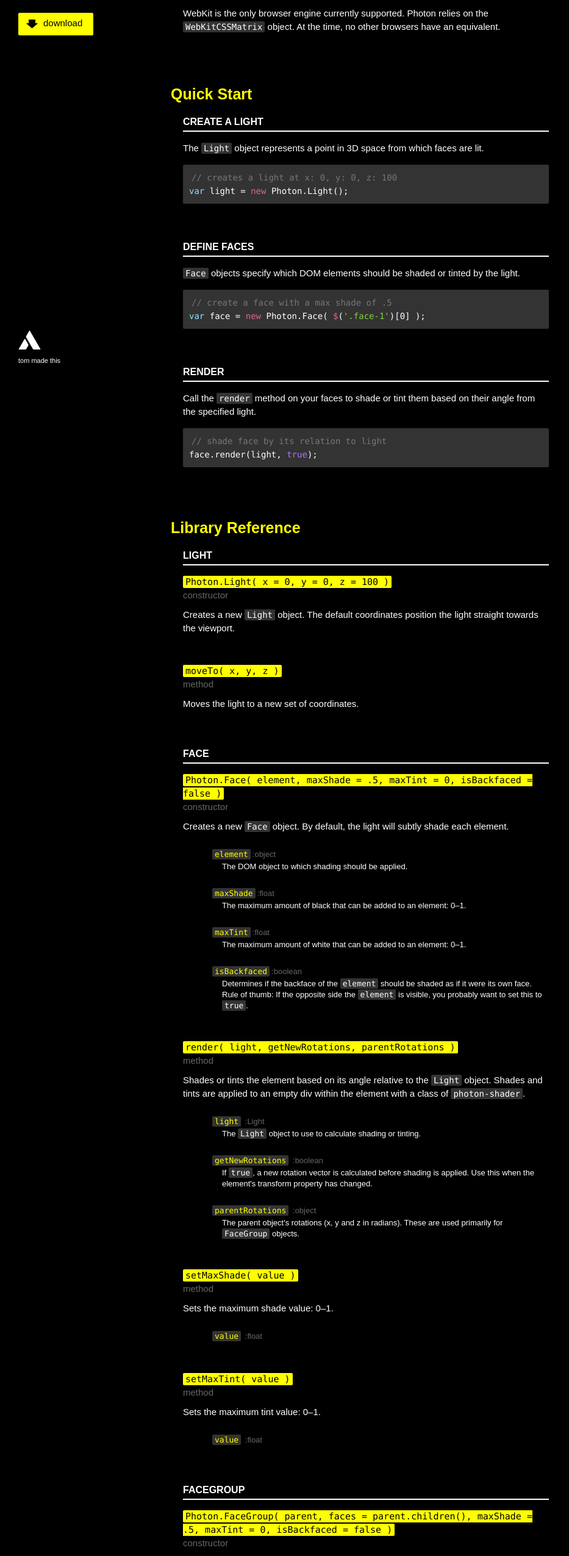
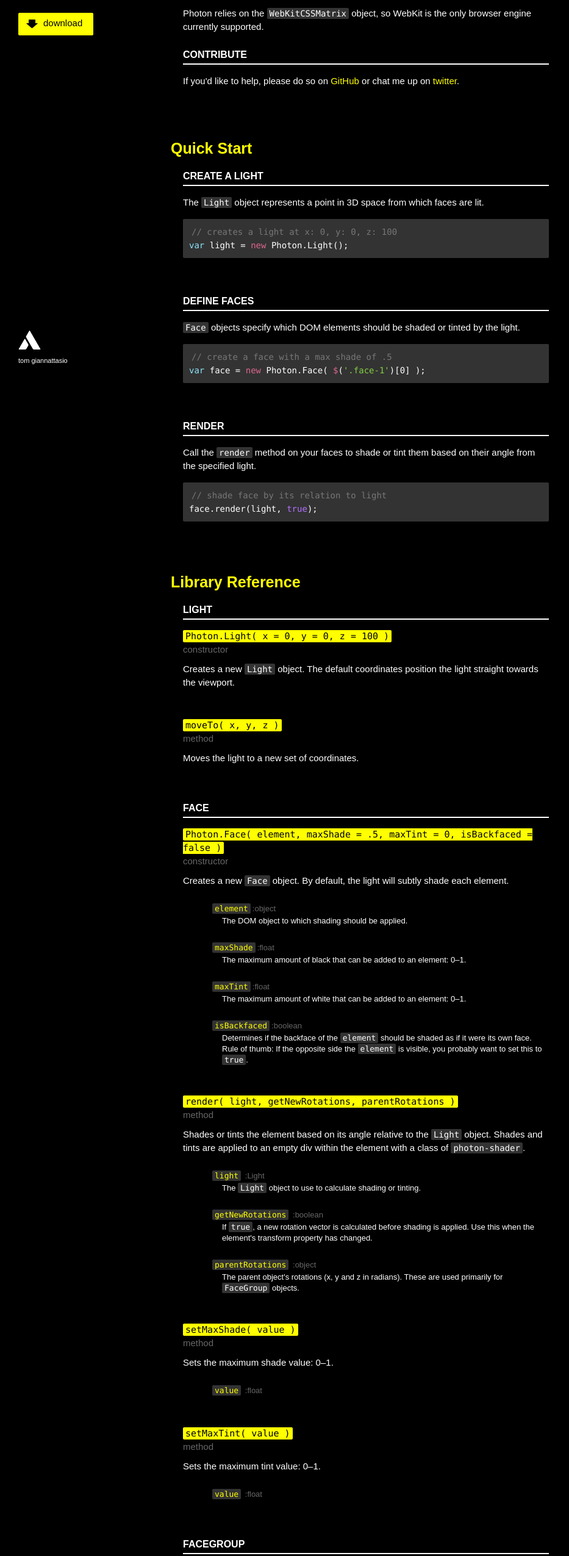
Before and after one commit to thomasxiii/photon, a plain HTML site: page docs.html in a window 1280 px wide. Shown: the part 168-2719 px from the top of the page at 61% size, without its empty margins (0-933 px from the left). Drawn offline with Linux system fonts and the light colour scheme; a script that the page names is missing.

Commit message:
link and footer tweaks

```diff
--- a/css/base.css
+++ b/css/base.css
@@ -616,6 +616,10 @@ h2:after {
 	padding-bottom: 60px;
 }
 
+.docs-wrapper a {
+	color: #ff0;
+}
+
 .docs-wrapper > section {
 	margin-bottom: 88px;
 }
--- a/docs.html
+++ b/docs.html
@@ -7,8 +7,6 @@
 	<script type="text/javascript">try{Typekit.load();}catch(e){}</script>
 	<link rel="stylesheet" href="css/reset.css">
 	<link rel="stylesheet" href="css/base.css">
-	<script src="js/jquery-1.7.1.min.js"></script>
-	<script src="js/base.js"></script>
 	<script type="text/javascript">
 	  var _gaq = _gaq || [];
 	  _gaq.push(['_setAccount', 'UA-12900000-8']);
@@ -35,7 +33,7 @@
 </nav>
 
 <div class="attasi">
-	<a href="http://attasi.com"><img src="images/attasi-logo.png" alt="attasi.com" /><br />tom made this</a>
+	<a href="http://attasi.com"><img src="images/attasi-logo.png" alt="attasi.com" /><br />tom giannattasio</a>
 </div>
 
 <article class="docs-wrapper">
@@ -43,10 +41,13 @@
 	<section>
 		<h3>Introduction</h3>
 
-		<p>Photon is a JavaScript library that adds simple lighting effects to DOM elements in 3D space.</p>
+		<p>Photon is a JavaScript library that adds simple lighting effects to DOM elements in 3D space. It's rather processor-intensive, so please use responsively.</p>
 
 		<h4>Requirements</h4>
-		<p>WebKit is the only browser engine currently supported. Photon relies on the <code>WebKitCSSMatrix</code> object. At the time, no other browsers have an equivalent.</p>
+		<p>Photon relies on the <code>WebKitCSSMatrix</code> object, so WebKit is the only browser engine currently supported.</p>
+
+		<h4>Contribute</h4>
+		<p>If you'd like to help, please do so on <a href="https://github.com/thomasxiii/photon">GitHub</a> or chat me up on <a href="https://twitter.com/attasi">twitter</a>.</p>
 	</section>
 
 	<section>
@@ -161,7 +162,7 @@ face.render(light, <span class="boolean">true</span>);</code></pre>
 		<section>
 			<h4>FaceGroup</h4>
 			<dl>
-				<dt><code>Photon.FaceGroup( parent, faces = parent.children(), maxShade = .5, maxTint = 0, isBackfaced = false )</code><br /><em>constructor</em></dt>
+				<dt><code>Photon.FaceGroup( parent, faces, maxShade = .5, maxTint = 0, isBackfaced = false )</code><br /><em>constructor</em></dt>
 				<dd>
 					<p>Creates a new <code>FaceGroup</code> object, which allows one call of <code>render</code> to shade multiple faces. It also calculates the rotations of nested elements (i.e., if the parent element is rotated, the calculated rotations of the elements within it will be adjusted accordingly).</p>
 
@@ -171,9 +172,9 @@ face.render(light, <span class="boolean">true</span>);</code></pre>
 							<p>The DOM object containing the faces to be shaded. Note: this element, itself, will not be shaded.</p>
 						</dd>
 
-						<dt><code>faces</code><em>:object</em></dt>
+						<dt><code>faces</code><em>:array</em></dt>
 						<dd>
-							<p>The DOM elements to shade. Defaults to <code>parent.children()</code> but an explicit selector is recommended.</p>
+							<p>An array of DOM elements within the <code>parent</code> object, which should be shaded.</p>
 						</dd>
 
 						<dt><code>maxShade</code><em>:float</em></dt>
```
Also changed, not shown: index.html (+1 -1 lines).
